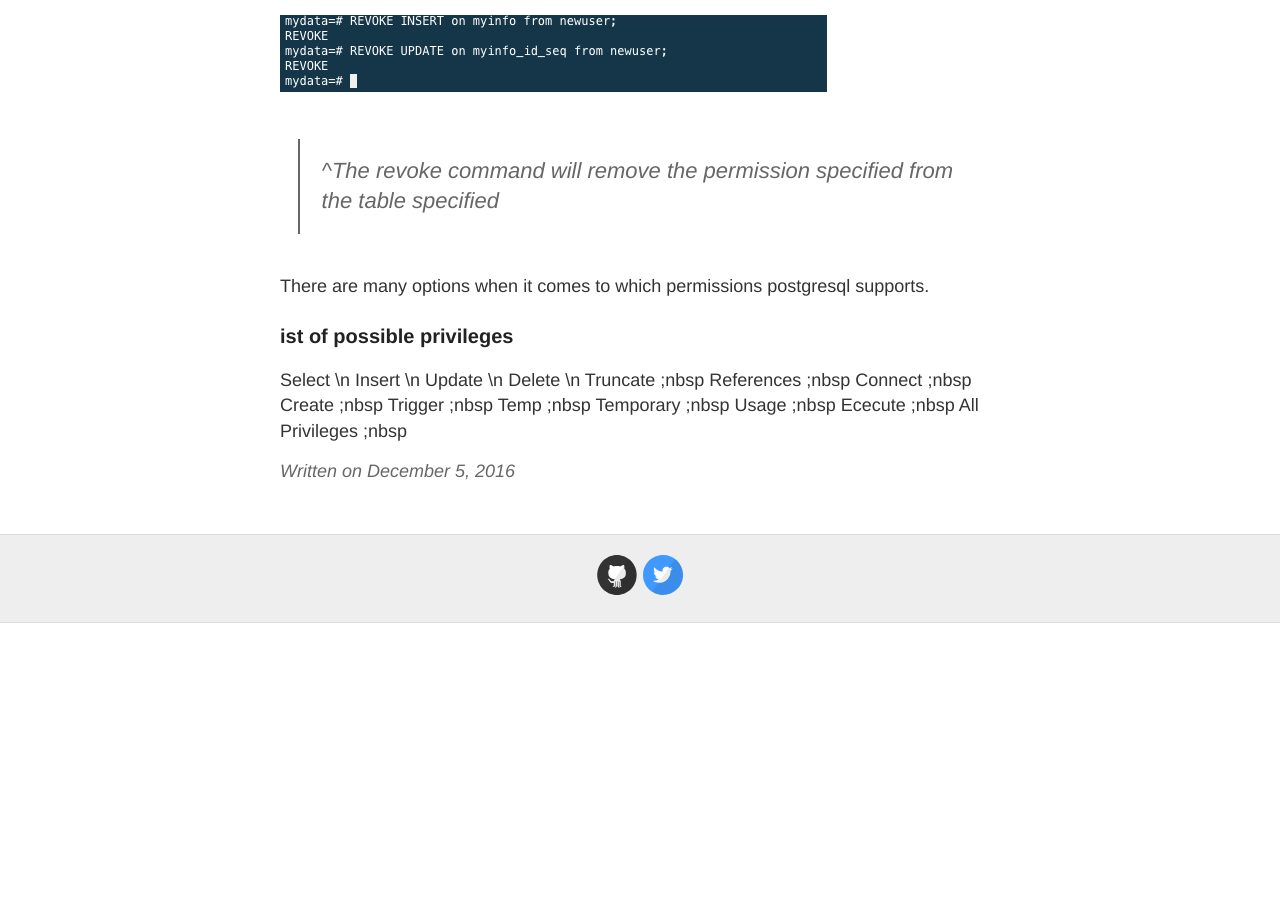
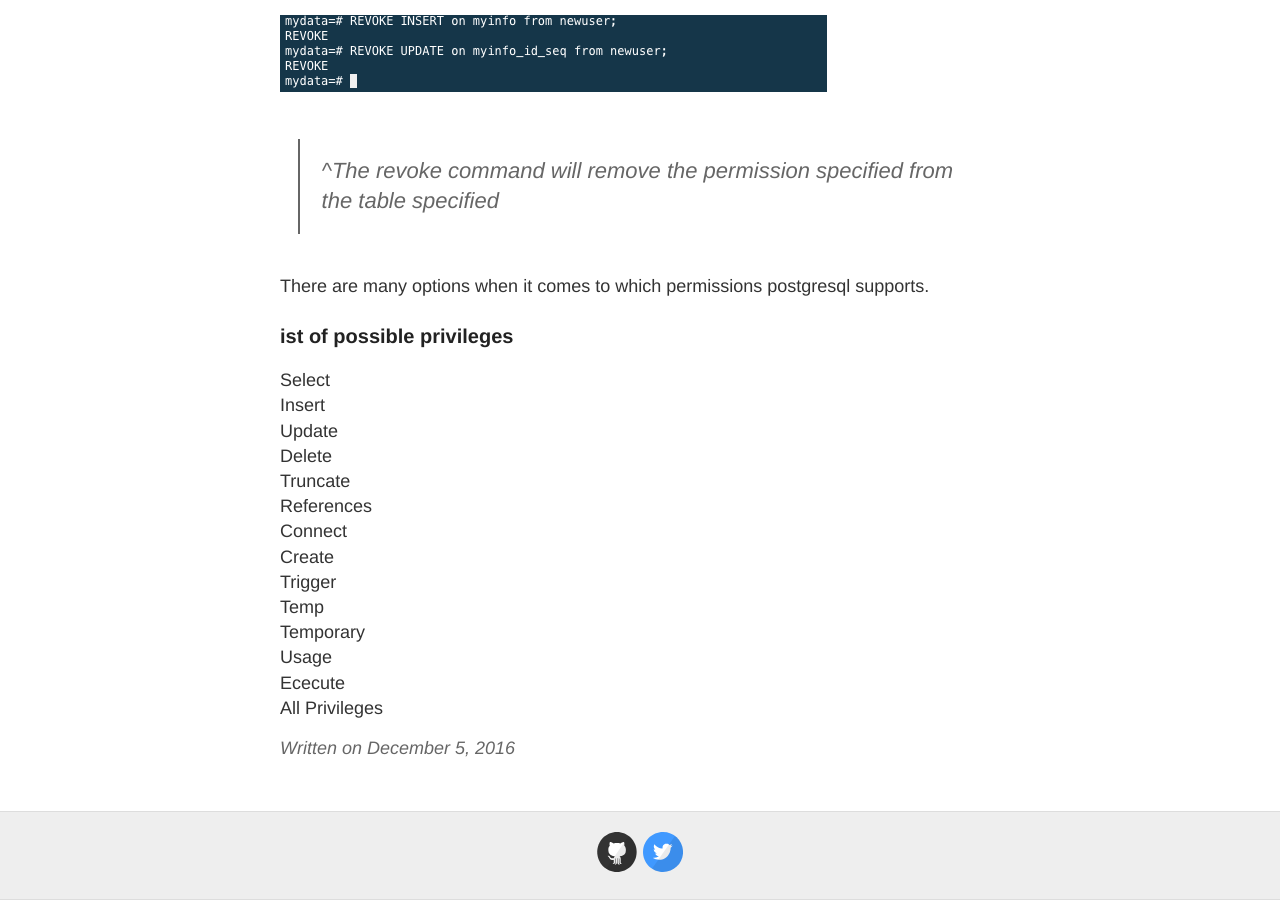
Before and after one commit to JoshTWright/devBlog, a Jekyll site: the page built from _posts/2016-12-5-PostgreSQLCommands.md, in a window 1280 px wide and 900 px high, scrolled down 6099 px. Built offline with Jekyll 4.4.1, drawn with Linux system fonts in a browser that asks for light colours; before the commit the page ends 6722 px from its top, so only the background shows below that.

Commit message:
Update 2016-12-5-PostgreSQLCommands.md

```diff
--- a/_posts/2016-12-5-PostgreSQLCommands.md
+++ b/_posts/2016-12-5-PostgreSQLCommands.md
@@ -129,17 +129,17 @@ Okay so you have given a user permission to do something and now you have change
 There are many options when it comes to which permissions postgresql supports.
 
 ### ist of possible privileges
-Select \n
-Insert \n
-Update \n
-Delete \n
-Truncate ;nbsp
-References ;nbsp
-Connect ;nbsp
-Create ;nbsp
-Trigger ;nbsp
-Temp ;nbsp
-Temporary ;nbsp
-Usage ;nbsp
-Ececute ;nbsp
-All Privileges ;nbsp
+Select <br>
+Insert <br>
+Update <br>
+Delete <br>
+Truncate <br>
+References <br>
+Connect <br>
+Create <br>
+Trigger <br>
+Temp <br>
+Temporary <br>
+Usage <br>
+Ececute <br>
+All Privileges <br>
```
